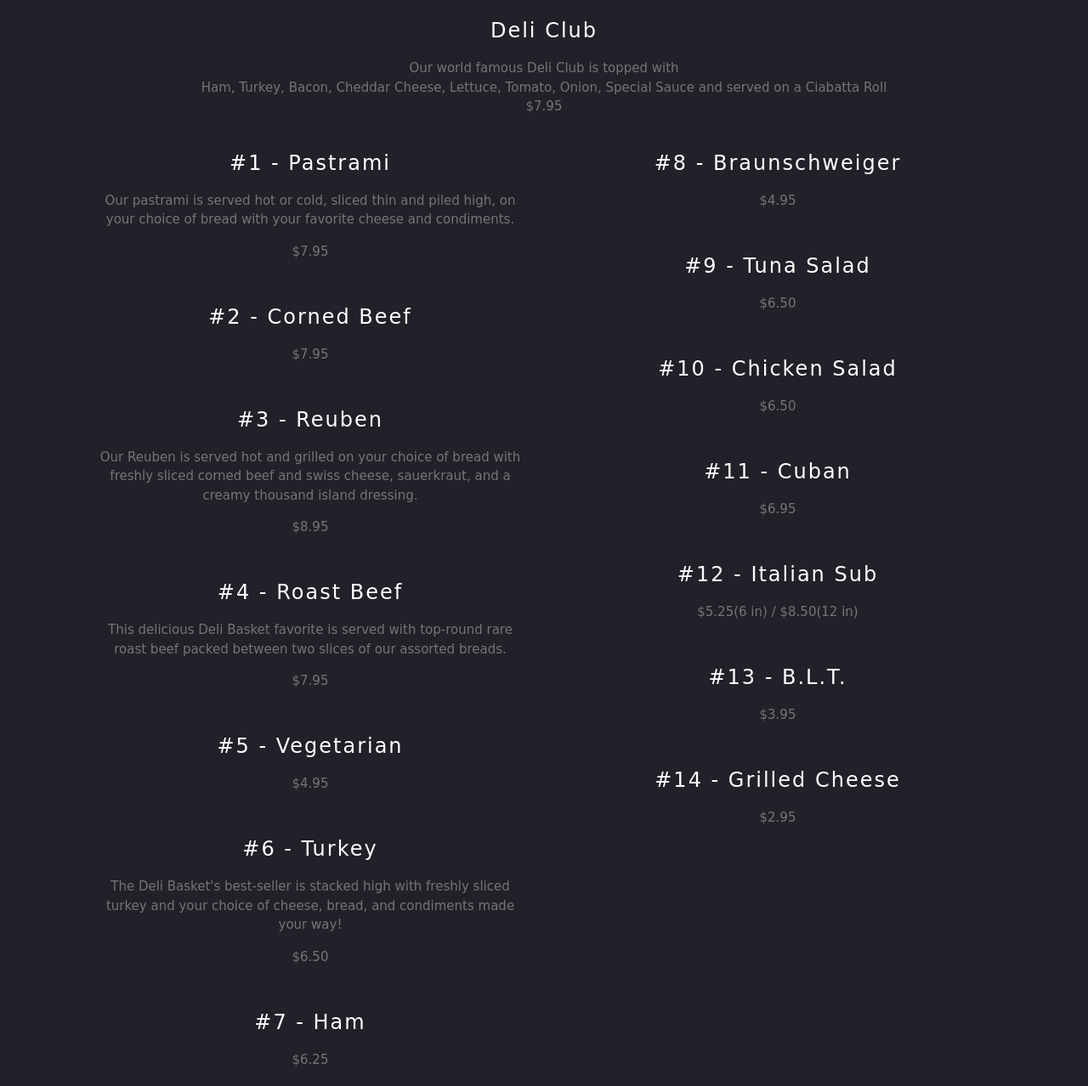
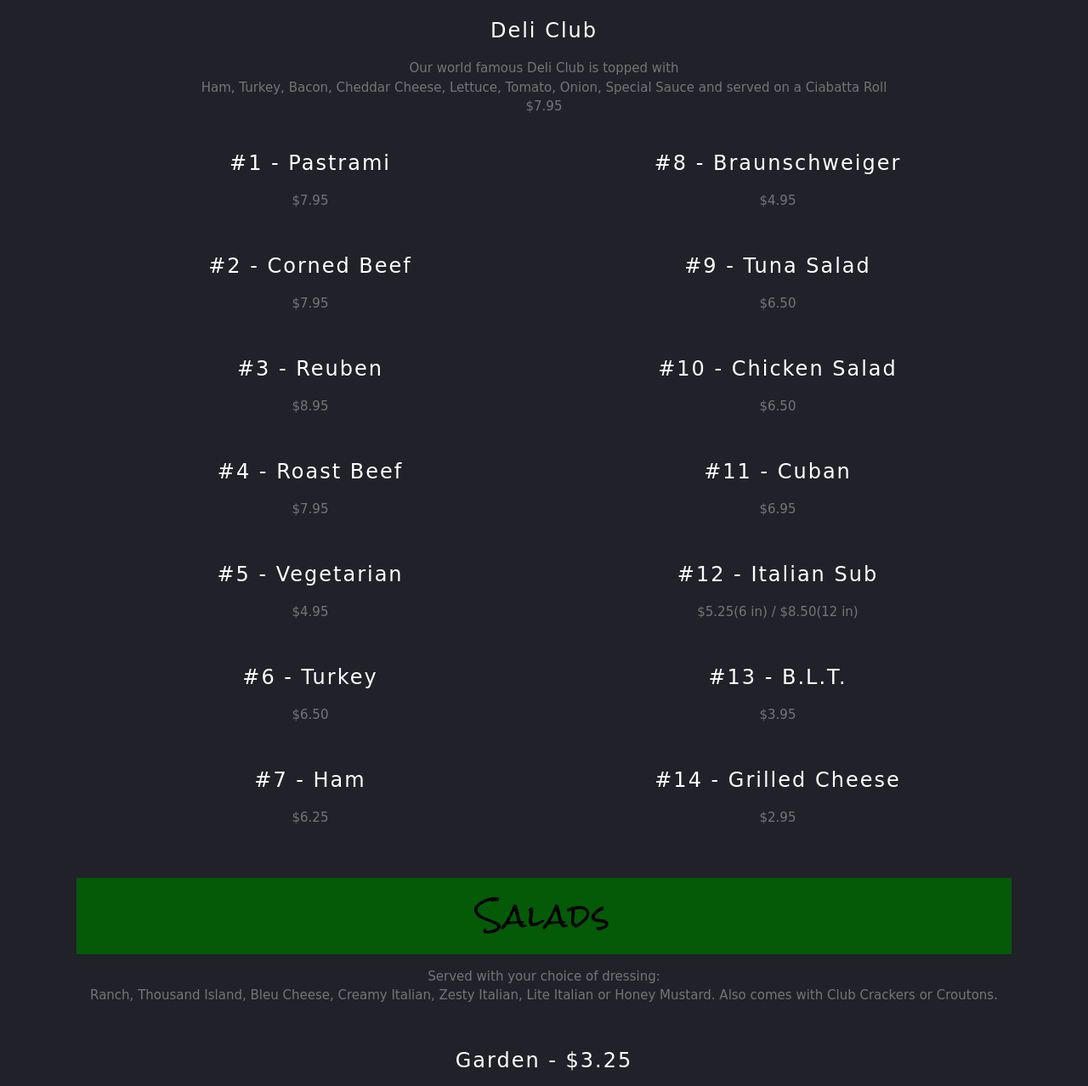
Before and after one commit to centelred/delidemo, a plain HTML site: page index.html in a window 1280 px wide. Shown: the part 1045-2323 px from the top of the page at 85% size. Drawn offline with nearby package versions, Linux system fonts and the light colour scheme; a web font is replaced by a local one.

Commit message:
Add files via upload

```diff
--- a/index.html
+++ b/index.html
@@ -67,25 +67,25 @@
                     <br>$7.95</p>
                 <div class="w3-col l6 w3-padding-large w3-center">
                     <h3 class="blurb">#1 - Pastrami</h4>
-                    <p class="w3-text-grey">Our pastrami is served hot or cold, sliced thin and piled high, on your choice of bread with your favorite cheese and condiments.</p>
+
                     <p class="w3-text-grey">$7.95</p>
                     <br>
                     <h3 class="blurb">#2 - Corned Beef</h4>
                     <p class="w3-text-grey">$7.95</p>
                     <br>
                     <h3 class="blurb">#3 - Reuben</h4>
-                    <p class="w3-text-grey">Our Reuben is served hot and grilled on your choice of bread with freshly sliced corned beef and swiss cheese, sauerkraut, and a creamy thousand island dressing.</p>
+
                     <p class="w3-text-grey">$8.95</p>
                     <br>
                     <h3 class="blurb">#4 - Roast Beef</h4>
-                    <p class="w3-text-grey">This delicious Deli Basket favorite is served with top-round rare roast beef packed between two slices of our assorted breads.</p>
+
                     <p class="w3-text-grey">$7.95</p>
                     <br>
                     <h3 class="blurb">#5 - Vegetarian</h4>
                     <p class="w3-text-grey">$4.95</p>
                     <br>
                     <h3 class="blurb">#6 - Turkey</h4>
-                    <p class="w3-text-grey">The Deli Basket's best-seller is stacked high with freshly sliced turkey and your choice of cheese, bread, and condiments made your way!</p>
+
                     <p class="w3-text-grey">$6.50</p>
                     <br>
                     <h3 class="blurb">#7 - Ham</h4>
```
